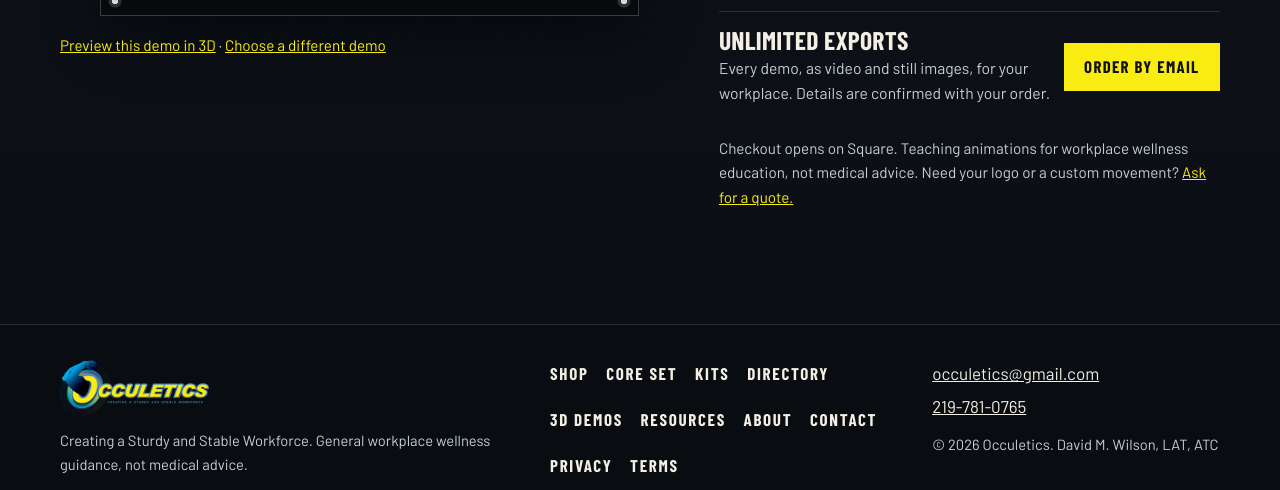
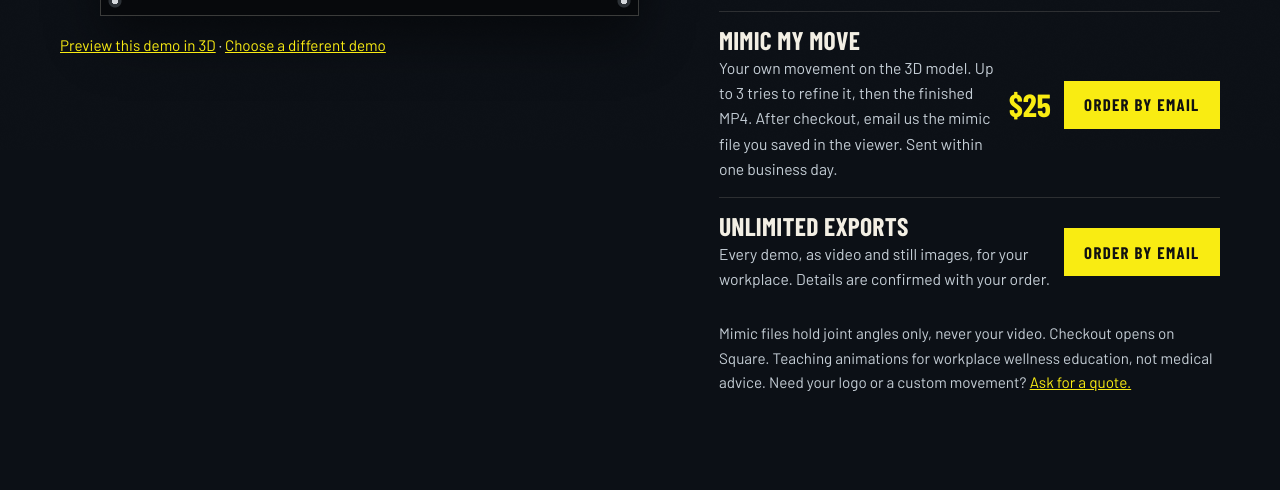
Before and after one commit to cwcvideo-ux/occuletics-web, a plain HTML site: page 3d/buy/index.html in a window 1280 px wide. Shown: the part 650-1140 px from the top of the page. Drawn offline with nearby package versions, Linux system fonts and the light colour scheme; a web font is replaced by a local one.

Commit message:
Mimic My Move: homepage button, $25 option on /3d/buy/
Co-Authored-By: Claude Fable 5.2 <noreply@anthropic.com>
Claude-Session: https://claude.ai/code/session_01LSKMnYmtmGFtQya4BEZWE6

```diff
--- a/3d/buy/index.html
+++ b/3d/buy/index.html
@@ -72,12 +72,16 @@
               <div><h2>This demo as video</h2><p>MP4 of the demo you picked, with step captions. Emailed within one business day. One workplace.</p></div>
               <div class="buy-action"><span class="price" data-price="video"></span><a class="btn" data-payment="demo-video" href="mailto:occuletics@gmail.com?subject=Order%3A%203D%20demo%20video">Order by email</a></div>
             </li>
+            <li id="opt-mimic">
+              <div><h2>Mimic My Move</h2><p>Your own movement on the 3D model. Up to 3 tries to refine it, then the finished MP4. After checkout, email us the mimic file you saved in the viewer. Sent within one business day.</p></div>
+              <div class="buy-action"><span class="price" data-price="mimic"></span><a class="btn" data-payment="mimic-video" href="mailto:occuletics@gmail.com?subject=Order%3A%20Mimic%20My%20Move%20video">Order by email</a></div>
+            </li>
             <li id="opt-unlimited">
               <div><h2>Unlimited exports</h2><p>Every demo, as video and still images, for your workplace. Details are confirmed with your order.</p></div>
               <div class="buy-action"><span class="price" data-price="unlimited"></span><a class="btn" data-payment="demo-unlimited" href="mailto:occuletics@gmail.com?subject=Order%3A%203D%20demo%20unlimited%20exports">Order by email</a></div>
             </li>
           </ul>
-          <p class="fine">Checkout opens on Square. Teaching animations for workplace wellness education, not medical advice. Need your logo or a custom movement? <a href="/contact/?interest=Custom+3D+demo">Ask for a quote.</a></p>
+          <p class="fine">Mimic files hold joint angles only, never your video. Checkout opens on Square. Teaching animations for workplace wellness education, not medical advice. Need your logo or a custom movement? <a href="/contact/?interest=Custom+3D+demo">Ask for a quote.</a></p>
         </div>
       </div>
     </div>
@@ -120,6 +124,7 @@
     var q = new URLSearchParams(location.search), slug = (q.get("demo") || "").replace(/[^a-z0-9-]/g, ""), opt = q.get("option");
     var cfg = window.OCCULETICS || {}, P = cfg.prices3d || {};
     document.querySelectorAll("[data-price]").forEach(function (el) { var v = P[el.getAttribute("data-price")]; if (v) el.textContent = v; else el.remove(); });
+    if (opt === "mimic" && !slug) { document.getElementById("demoTitle").textContent = "Mimic My Move"; document.getElementById("demoCap").textContent = "Your movement · 3D demo"; }
     if (slug) {
       var name = slug.replace(/-/g, " "); name = name.charAt(0).toUpperCase() + name.slice(1);
       document.getElementById("demoTitle").textContent = name;
@@ -128,7 +133,7 @@
       document.getElementById("demoOpen").href = "https://anatomotion3d.com/?demo=" + slug;
       document.querySelectorAll('a[data-payment^="demo-"]').forEach(function (a) { if (a.href.indexOf("mailto:") === 0) a.href += encodeURIComponent(" — " + name); });
     }
-    var li = document.getElementById(opt === "unlimited" ? "opt-unlimited" : opt === "video" ? "opt-video" : "");
+    var li = document.getElementById(opt === "unlimited" ? "opt-unlimited" : opt === "video" ? "opt-video" : opt === "mimic" ? "opt-mimic" : "");
     if (li) li.classList.add("pick");
   })();
   </script>
--- a/js/config.js
+++ b/js/config.js
@@ -168,11 +168,16 @@ window.OCCULETICS = {
   },
   /* 3D demo prices shown on /3d/buy/. Type a price like "$15".
      Leave "" to hide the price until it is set. */
-  prices3d: { video: "", unlimited: "" },
+  prices3d: { video: "", unlimited: "", mimic: "$25" },
   /* Paste a real Square Payment Link over each url.
      Until that url no longer contains REPLACE_ME, the button
      emails occuletics@gmail.com with the subject below. */
   payments: {
+    "mimic-video": {
+      url: "https://square.link/u/REPLACE_ME",
+      subject: "Order: Mimic My Move video (mimic file attached)",
+      label: "Buy for $25"
+    },
     "demo-video": {
       url: "https://square.link/u/REPLACE_ME",
       subject: "Order: 3D demo video",
```
Also changed, not shown: index.html (+7 -4 lines).
